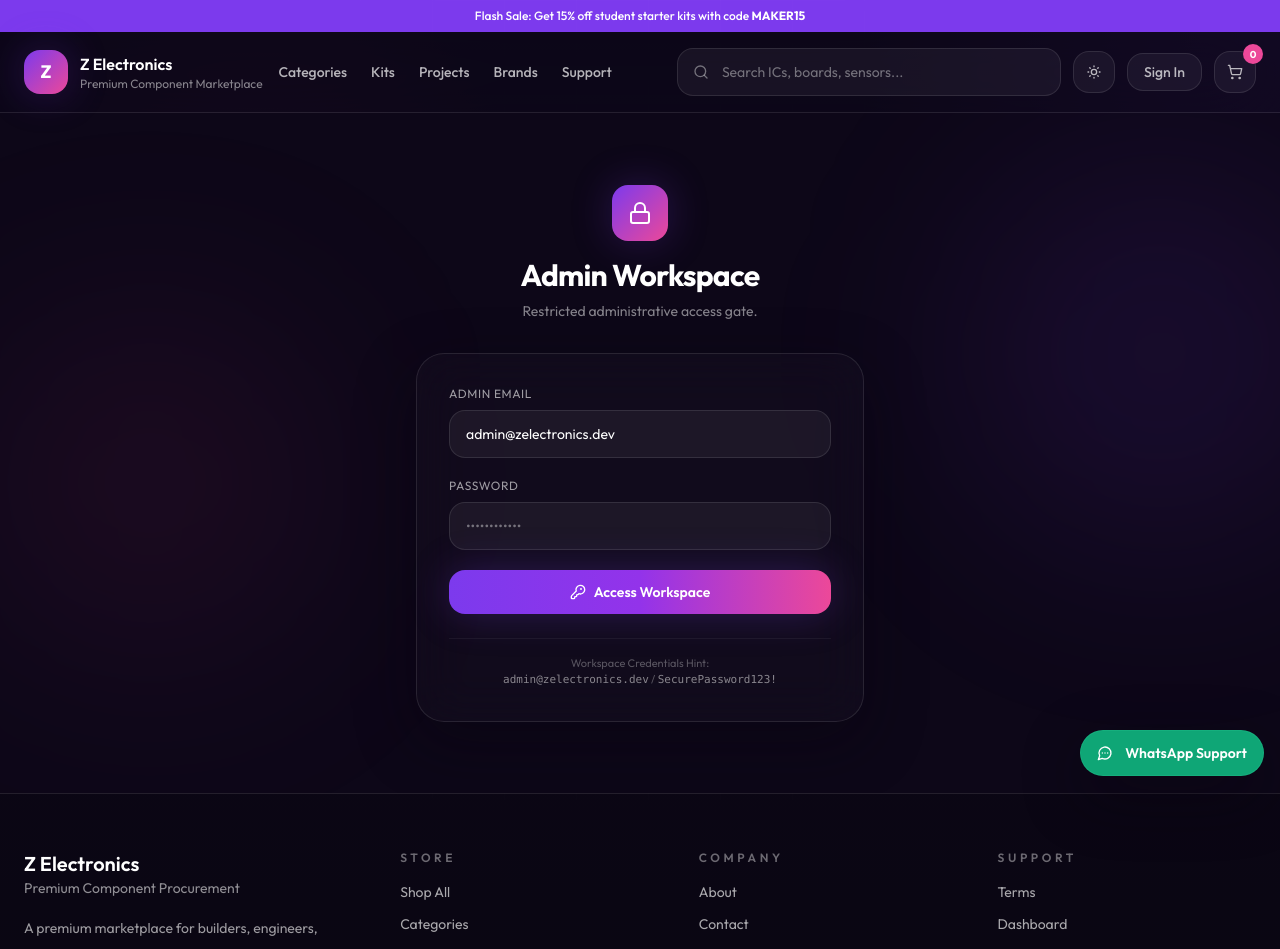
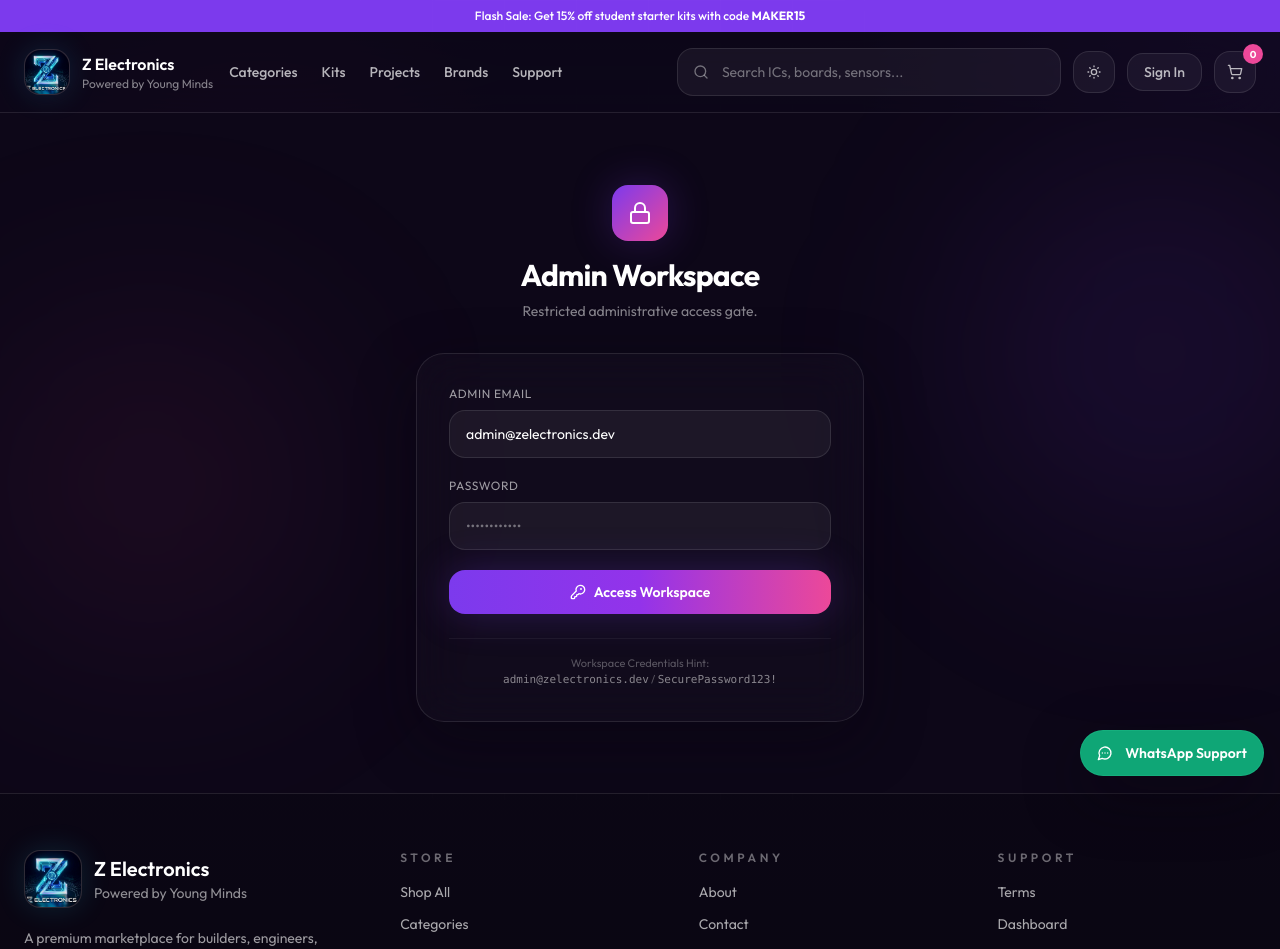
Before and after one commit to kishorecht149-design/Z-Electronics, a Next.js app: page /admin in a window 1280 px wide. Shown: the top 949 px of the page. Built offline with nearby package versions, Linux system fonts and the light colour scheme; no server answers.

Commit message:
Add shared Z Electronics logo asset

```diff
--- a/components/admin/admin-shell.tsx
+++ b/components/admin/admin-shell.tsx
@@ -9,6 +9,7 @@
   Users
 } from "lucide-react";
 
+import { BrandLogo } from "@/components/branding/brand-logo";
 import { GlassCard } from "@/components/ui/card";
 
 const nav = [
@@ -31,8 +32,13 @@
     <div className="grid gap-6 lg:grid-cols-[260px_1fr]">
       <GlassCard className="h-fit p-4">
         <div className="mb-6 border-b border-white/10 pb-5">
-          <p className="text-lg font-semibold text-white">Z Admin</p>
-          <p className="text-sm text-white/50">Secure operations workspace</p>
+          <BrandLogo
+            href="/admin"
+            titleClassName="text-lg font-semibold text-white"
+            subtitleClassName="text-sm text-white/50"
+            imageClassName="h-12 w-12 rounded-2xl object-cover"
+          />
+          <p className="mt-3 text-xs uppercase tracking-[0.3em] text-violet-300">Secure operations workspace</p>
         </div>
         <nav className="space-y-2">
           {nav.map(({ href, label, icon: Icon }) => (
--- /dev/null
+++ b/components/branding/brand-logo.tsx
@@ -0,0 +1,50 @@
+import type { Route } from "next";
+import Image from "next/image";
+import Link from "next/link";
+
+type BrandLogoProps = {
+  href?: Route;
+  showText?: boolean;
+  compact?: boolean;
+  titleClassName?: string;
+  subtitleClassName?: string;
+  imageClassName?: string;
+  wrapperClassName?: string;
+};
+
+export function BrandLogo({
+  href = "/",
+  showText = true,
+  compact = false,
+  titleClassName = "text-base font-semibold text-white",
+  subtitleClassName = "text-xs text-white/50",
+  imageClassName = "h-11 w-11 rounded-2xl object-cover",
+  wrapperClassName = "flex items-center gap-3"
+}: BrandLogoProps) {
+  const content = (
+    <>
+      <div className="overflow-hidden rounded-2xl border border-white/10 bg-white/5 shadow-[0_0_30px_rgba(34,211,238,0.14)]">
+        <Image
+          src="/z-electronics-logo.jpg"
+          alt="Z Electronics logo"
+          width={compact ? 40 : 44}
+          height={compact ? 40 : 44}
+          className={imageClassName}
+          priority
+        />
+      </div>
+      {showText ? (
+        <div>
+          <p className={titleClassName}>Z Electronics</p>
+          <p className={subtitleClassName}>Powered by Young Minds</p>
+        </div>
+      ) : null}
+    </>
+  );
+
+  return (
+    <Link href={href} className={wrapperClassName}>
+      {content}
+    </Link>
+  );
+}
--- a/components/layout/site-footer.tsx
+++ b/components/layout/site-footer.tsx
@@ -1,16 +1,19 @@
 import type { Route } from "next";
 import Link from "next/link";
 import { Instagram, Linkedin, MessageCircleMore, Twitter } from "lucide-react";
+
+import { BrandLogo } from "@/components/branding/brand-logo";
 
 export function SiteFooter() {
   return (
     <footer className="border-t border-white/10 bg-black/30">
       <div className="mx-auto grid max-w-7xl gap-10 px-4 py-14 md:grid-cols-[1.3fr_1fr_1fr_1fr] md:px-6">
         <div className="space-y-4">
-          <div>
-            <h3 className="text-xl font-semibold text-white">Z Electronics</h3>
-            <p className="text-sm text-white/55">Premium Component Procurement</p>
-          </div>
+          <BrandLogo
+            titleClassName="text-xl font-semibold text-white"
+            subtitleClassName="text-sm text-white/55"
+            imageClassName="h-14 w-14 rounded-2xl object-cover"
+          />
           <p className="max-w-sm text-sm leading-7 text-white/60">
             A premium marketplace for builders, engineers, students, and startups sourcing trusted electronics components with startup-speed fulfillment.
           </p>
--- a/components/layout/site-header.tsx
+++ b/components/layout/site-header.tsx
@@ -6,6 +6,7 @@
 import { useTheme } from "next-themes";
 import { useRouter } from "next/navigation";
 
+import { BrandLogo } from "@/components/branding/brand-logo";
 import { Input } from "@/components/ui/input";
 import { useCartStore } from "@/store/cart-store";
 import { useAuthStore } from "@/store/auth-store";
@@ -36,15 +37,7 @@
       </div>
       <header className="sticky top-0 z-40 border-b border-white/10 bg-ink/75 backdrop-blur-2xl">
         <div className="mx-auto flex max-w-7xl items-center gap-4 px-4 py-4 md:px-6">
-          <Link href="/" className="flex items-center gap-3">
-            <div className="flex h-11 w-11 items-center justify-center rounded-2xl bg-gradient-to-br from-violet-600 to-pink shadow-glow text-lg font-bold text-white">
-              Z
-            </div>
-            <div>
-              <p className="text-base font-semibold text-white">Z Electronics</p>
-              <p className="text-xs text-white/50">Premium Component Marketplace</p>
-            </div>
-          </Link>
+          <BrandLogo subtitleClassName="text-xs text-white/50" />
 
           <nav className="hidden items-center gap-6 lg:flex">
             {links.map((link) => (
```
Also changed, not shown: public/z-electronics-logo.jpg (added).
